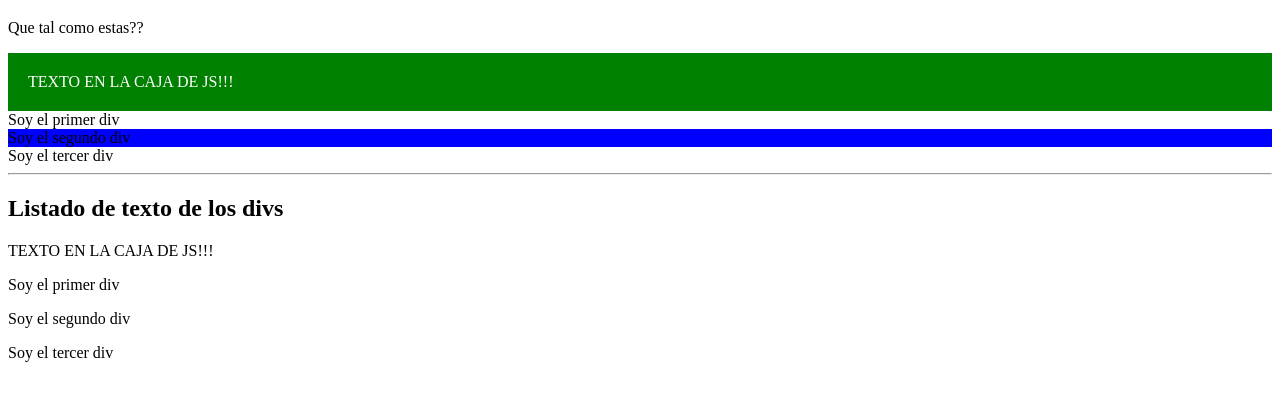
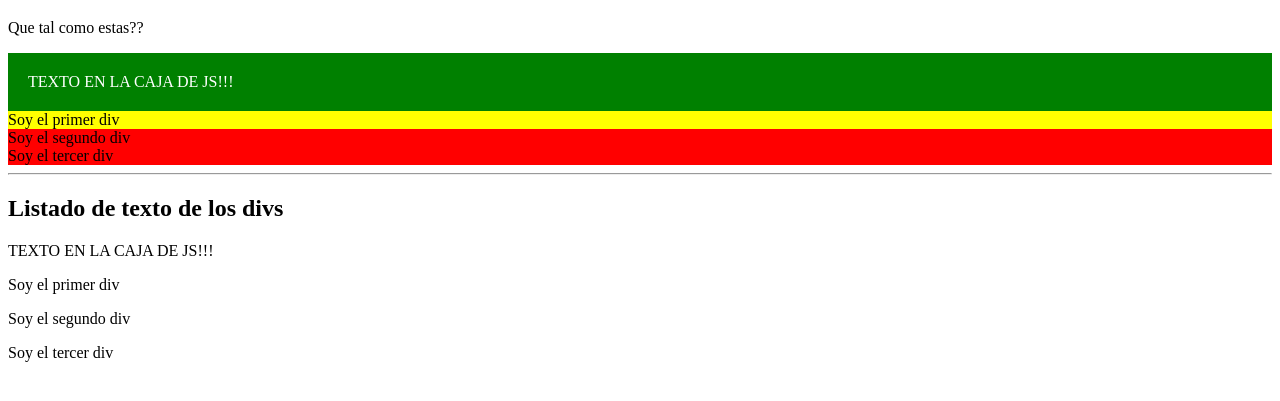
Before and after one commit to AngelDHackerman/javaScriptEnProfundidad, a plain HTML site: page dom.html in a window 1280 px wide. Shown: the part 61-462 px from the top of the page. Drawn offline with Linux system fonts and the light colour scheme.

Commit message:
terminanda la clase de manipulacion del DOM

```diff
--- a/dom.html
+++ b/dom.html
@@ -12,12 +12,12 @@
   <p>Que tal como estas??</p>
   <div id="miCaja">Hola soy una caja</div>
 
-  <div>Soy el primer div</div>
-  <div>Soy el segundo div</div>
-  <div>Soy el tercer div</div>
+  <div class="amarillo">Soy el primer div</div>
+  <div class="rojo">Soy el segundo div</div>
+  <div class="rojo">Soy el tercer div</div>
 
   <section id="miSeccion">
-    <h1>Listado de texto de los divs</h1>
+    <h1 id="encabezado">Listado de texto de los divs</h1>
   </section>
 
 
--- a/profundidadJs/dom.js
+++ b/profundidadJs/dom.js
@@ -47,9 +47,8 @@ entrandoAlDiv2.style.background = 'blue';
 
           //crear etiquetas en HTML y manipulando su contenido;
 
-let valor;
 
-for (valor in todosLosDivs) {
+for (let valor in todosLosDivs) {
   if ( typeof todosLosDivs[valor].textContent == 'string' ) {
     let parrafo = document.createElement('p');
     let texto = document.createTextNode(todosLosDivs[valor].textContent);//textContent extrae el string que contiene el elemento
@@ -61,3 +60,28 @@ for (valor in todosLosDivs) {
 console.groupEnd();
 
       //Conseguir elementos por CLASE
+console.group(`Conseguir elementos por CLASE`);
+
+let divsRojos = document.querySelectorAll('.rojo');
+let divsAmarillos = document.querySelectorAll('.amarillo');
+divsAmarillos[0].style.backgroundColor = 'yellow';
+
+for (let divs in divsRojos )  { //con esto cambiamos el color de background de los divs
+  if (divsRojos[divs].className == 'rojo') {
+    divsRojos[divs].style.backgroundColor = 'red';
+  }
+}
+  console.log(divsRojos);
+  console.log(divsAmarillos);
+
+console.groupEnd();
+
+      //Query selector
+
+let id = document.querySelector('#encabezado');
+let claseRojo = document.querySelectorAll('.rojo');
+
+console.group(`Query selector`);
+  console.log(id); // console.log(id.innerHTML);
+  console.log(claseRojo);
+console.groupEnd();
```
